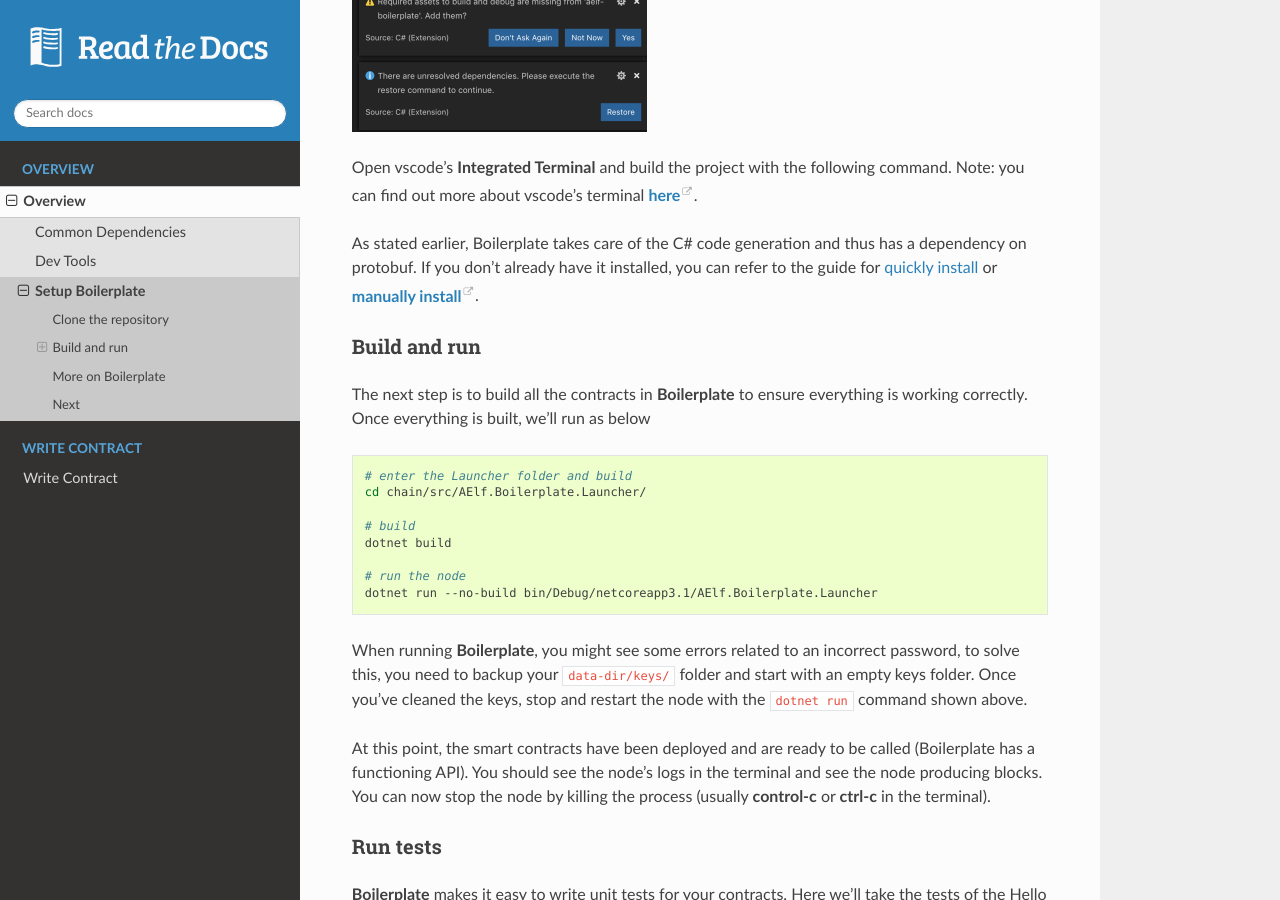
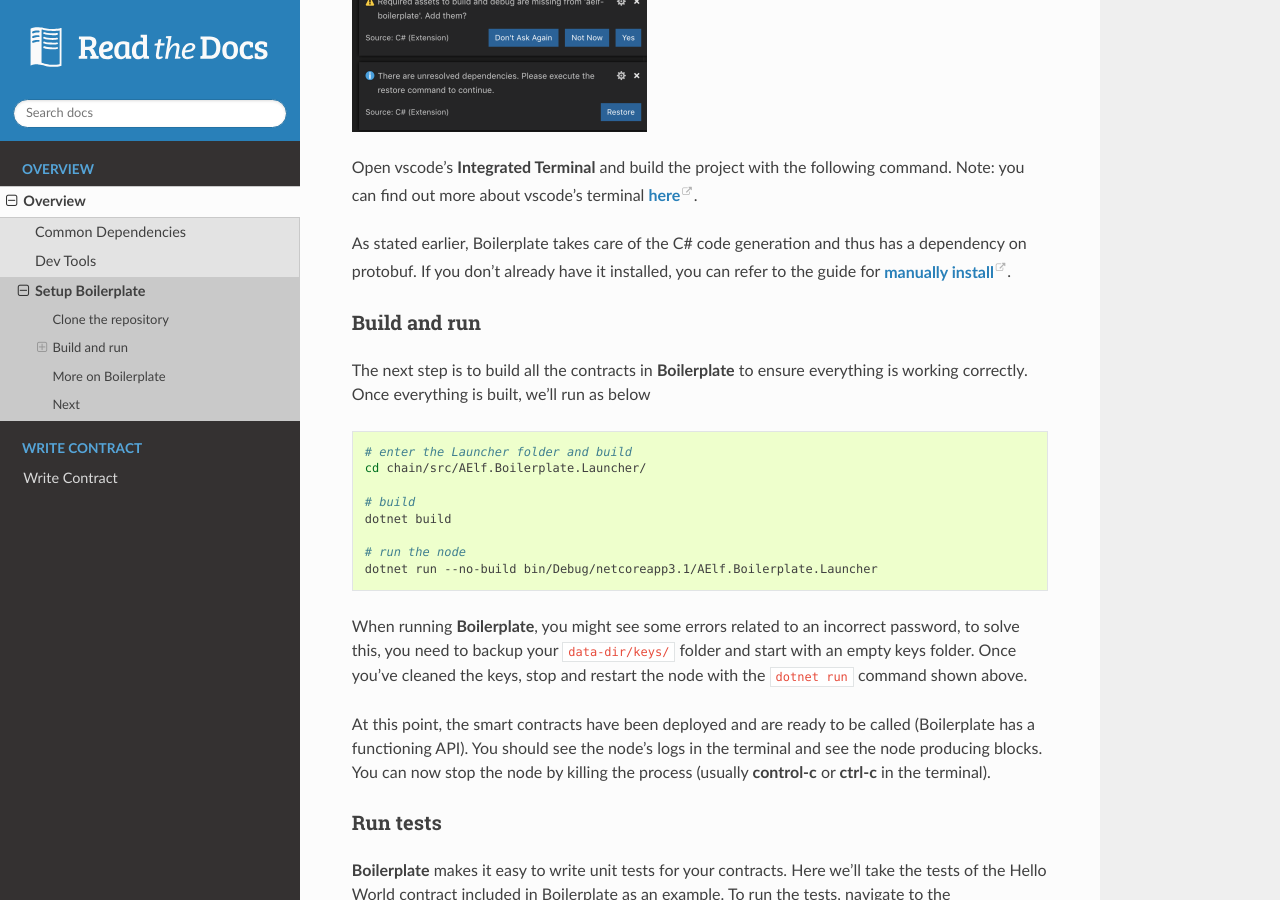
Before and after one commit to AElfProject/aelf-boilerplate, a Sphinx documentation site: the page built from docs/overview/setup.md, in a window 1280 px wide and 900 px high, scrolled down 627 px. Built offline with Sphinx 7.4.7 and the Read the Docs theme 2.0.0, drawn with Linux system fonts in a browser that asks for light colours.

Commit message:
Fix docs compiling errors.

```diff
--- a/docs/overview/setup.md
+++ b/docs/overview/setup.md
@@ -20,7 +20,7 @@
 
 Open vscode's **Integrated Terminal** and build the project with the following command. Note: you can find out more about vscode's terminal [**here**](https://code.visualstudio.com/docs/editor/integrated-terminal).
 
-As stated earlier, Boilerplate takes care of the C# code generation and thus has a dependency on protobuf. If you don't already have it installed, you can refer to the guide for [quickly install](./tools.md) or [**manually install**](https://github.com/protocolbuffers/protobuf/blob/master/src).
+As stated earlier, Boilerplate takes care of the C# code generation and thus has a dependency on protobuf. If you don't already have it installed, you can refer to the guide for [**manually install**](https://github.com/protocolbuffers/protobuf/blob/master/src).
 
 ### Build and run
 
```
